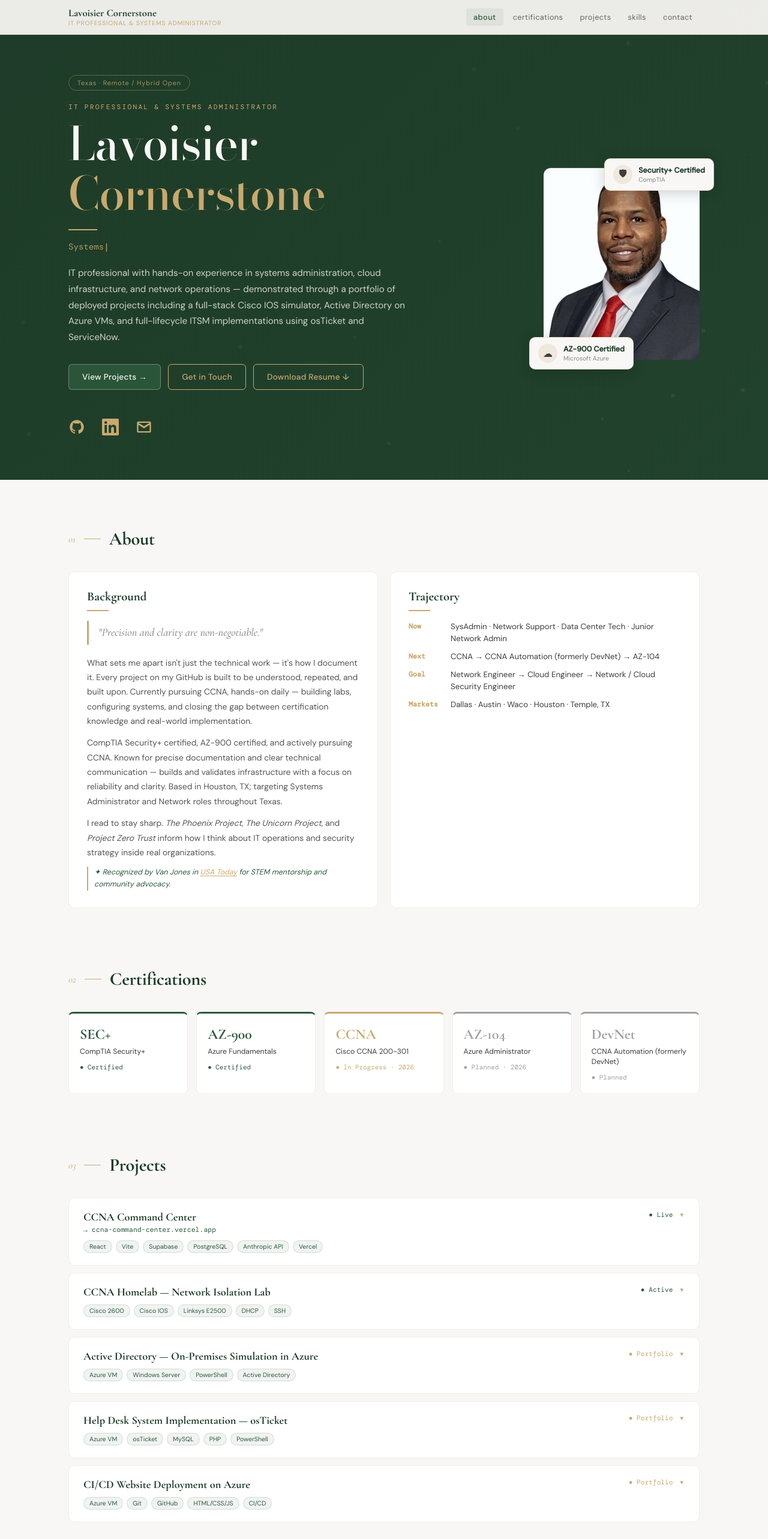
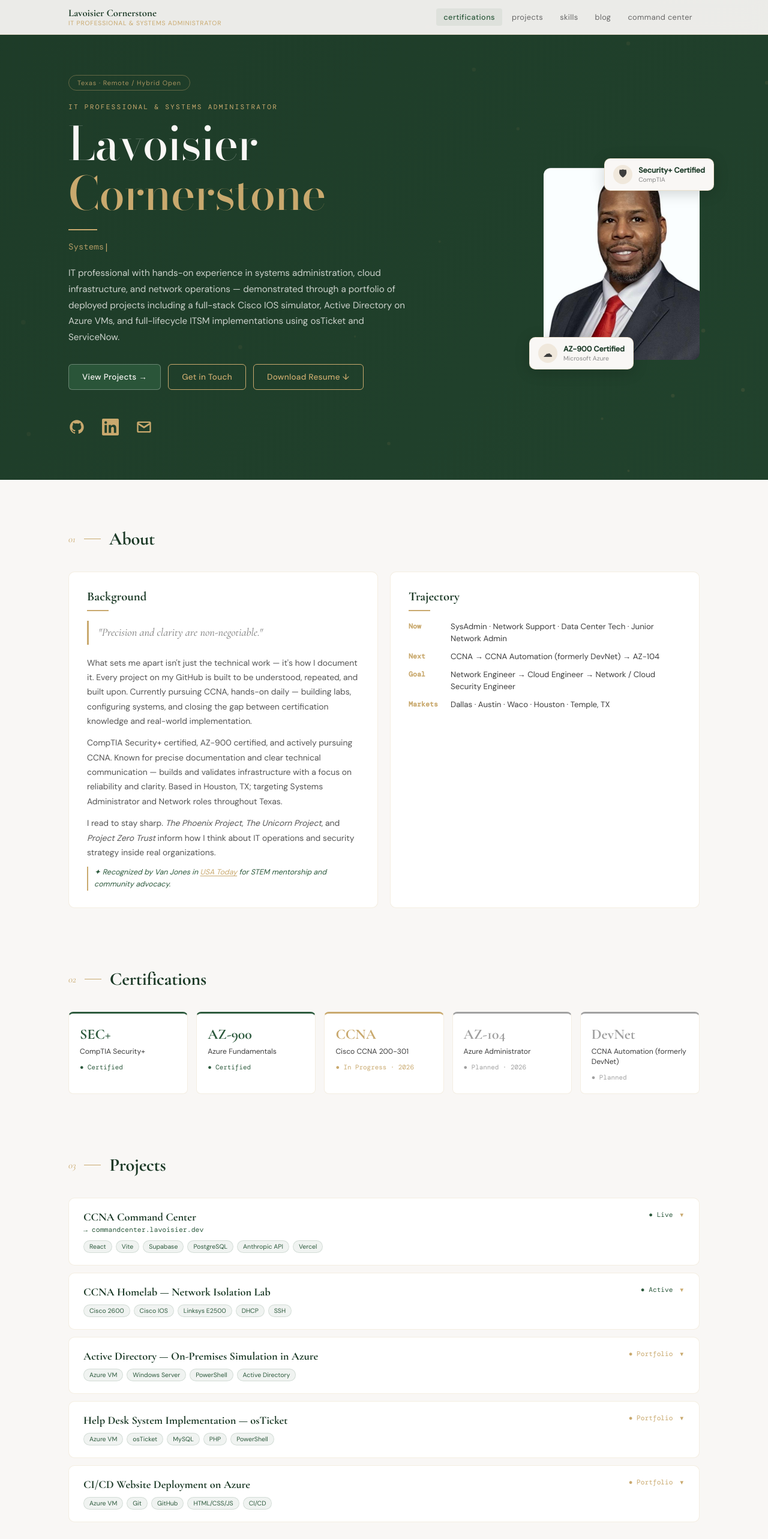
Before and after one commit to cornerstonian/big-net-cloud-sec-portfolio, a React (Vite) app: page / in a window 1280 px wide. Shown: the top 2566 px of the page at 60% size. Built offline with nearby package versions, Linux system fonts and the light colour scheme.

Commit message:
update nav - add blog and command center, remove about and contact

```diff
--- a/src/App.jsx
+++ b/src/App.jsx
@@ -61,8 +61,8 @@
 }
 
 /* ── DATA ── */
-const ROLES = ["IT Professional & Systems Administrator", "Systems Administration", "Cloud Infrastructure", "Network Operations", "CCNA Candidate · Apr–May 2026"];
-const NAV = ["about", "certifications", "projects", "skills", "contact"];
+const ROLES = ["IT Professional & Systems Administrator", "Systems Administration", "Cloud Infrastructure", "Network Operations", "CCNA Candidate · Jun 2026"];
+const NAV = ["certifications", "projects", "skills"];
 
 const CERTS = [
   { badge: "SEC+", name: "CompTIA Security+", status: "Certified", color: "#2d5a3d" },
@@ -75,8 +75,8 @@
 const PROJECTS = [
   {
     name: "CCNA Command Center",
-    url: "https://ccna-command-center.vercel.app",
-    urlLabel: "ccna-command-center.vercel.app",
+    url: "https://commandcenter.lavoisier.dev",
+    urlLabel: "commandcenter.lavoisier.dev",
     github: "https://github.com/cornerstonian/ccna-command-center",
     tags: ["React", "Vite", "Supabase", "PostgreSQL", "Anthropic API", "Vercel"],
     status: "Live",
@@ -184,6 +184,8 @@
                 {id}
               </button>
             ))}
+            <a href="https://blog.lavoisier.dev" target="_blank" rel="noopener noreferrer" className="lc-nav-btn lc-nav-ext">blog</a>
+            <a href="https://commandcenter.lavoisier.dev" target="_blank" rel="noopener noreferrer" className="lc-nav-btn lc-nav-ext">command center</a>
           </div>
           <button className="lc-hamburger" onClick={e => { e.stopPropagation(); setMenuOpen(o => !o); }}>
             <span className={`lc-ham-line${menuOpen ? " open" : ""}`} />
@@ -199,6 +201,8 @@
                 {id}
               </button>
             ))}
+            <a href="https://blog.lavoisier.dev" target="_blank" rel="noopener noreferrer" className="lc-mobile-btn lc-nav-ext">blog</a>
+            <a href="https://commandcenter.lavoisier.dev" target="_blank" rel="noopener noreferrer" className="lc-mobile-btn lc-nav-ext">command center</a>
           </div>
         )}
       </nav>
@@ -418,7 +422,7 @@
                   </div>
                   <div className="lc-contact-row">
                     <svg className="lc-contact-icon" viewBox="0 0 24 24" fill="none" stroke="currentColor" strokeWidth="2" strokeLinecap="round" strokeLinejoin="round"><rect x="2" y="3" width="20" height="14" rx="2"/><polyline points="8,21 12,17 16,21"/></svg>
-                    <a href="https://ccna-command-center.vercel.app" target="_blank" rel="noreferrer" className="lc-contact-link">ccna-command-center.vercel.app</a>
+                    <a href="https://commandcenter.lavoisier.dev" target="_blank" rel="noreferrer" className="lc-contact-link">commandcenter.lavoisier.dev</a>
                   </div>
                 </div>
                 <a href="mailto:vois.cornerstone@gmail.com" className="lc-btn-primary" style={{ display: "inline-block" }}>Get in Touch →</a>
@@ -489,6 +493,7 @@
   .lc-nav-links { display: flex; gap: 4px; }
   .lc-nav-btn { background: none; border: none; font-family: 'DM Sans', sans-serif; font-size: 0.8rem; color: #666; cursor: pointer; padding: 6px 12px; border-radius: 4px; text-transform: lowercase; letter-spacing: 0.03em; transition: color 0.2s, background 0.2s; }
   .lc-nav-btn-on { color: #2d5a3d; background: rgba(45,90,61,0.07); font-weight: 500; }
+  .lc-nav-ext { text-decoration: none; display: inline-flex; align-items: center; }
   .lc-hamburger { display: none; flex-direction: column; gap: 5px; background: none; border: none; cursor: pointer; padding: 4px; }
   .lc-ham-line { display: block; width: 22px; height: 2px; background: #1c3a27; border-radius: 2px; transition: transform 0.25s, opacity 0.25s; }
   .lc-ham-line.open:nth-child(1) { transform: translateY(7px) rotate(45deg); }
```
